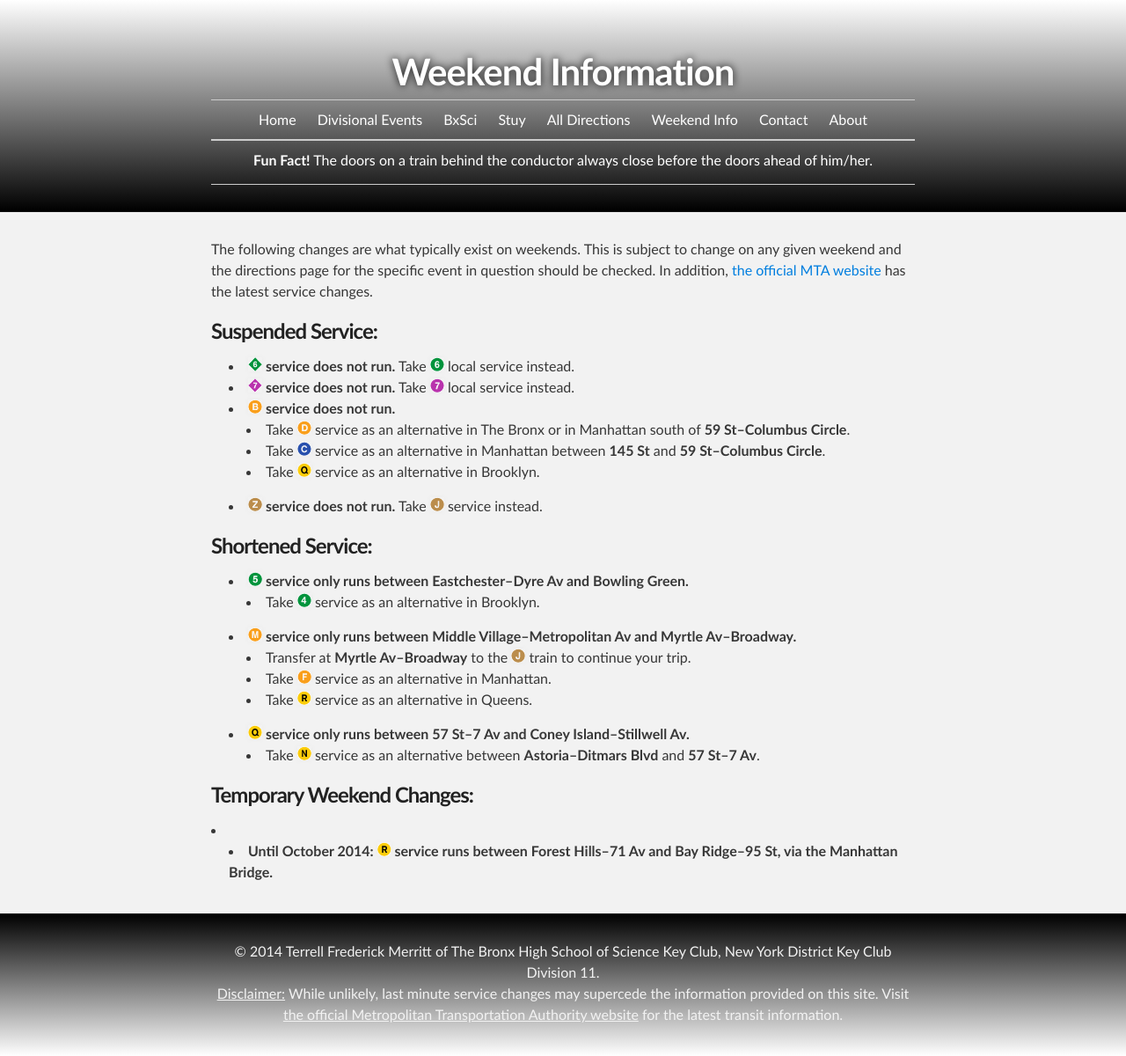
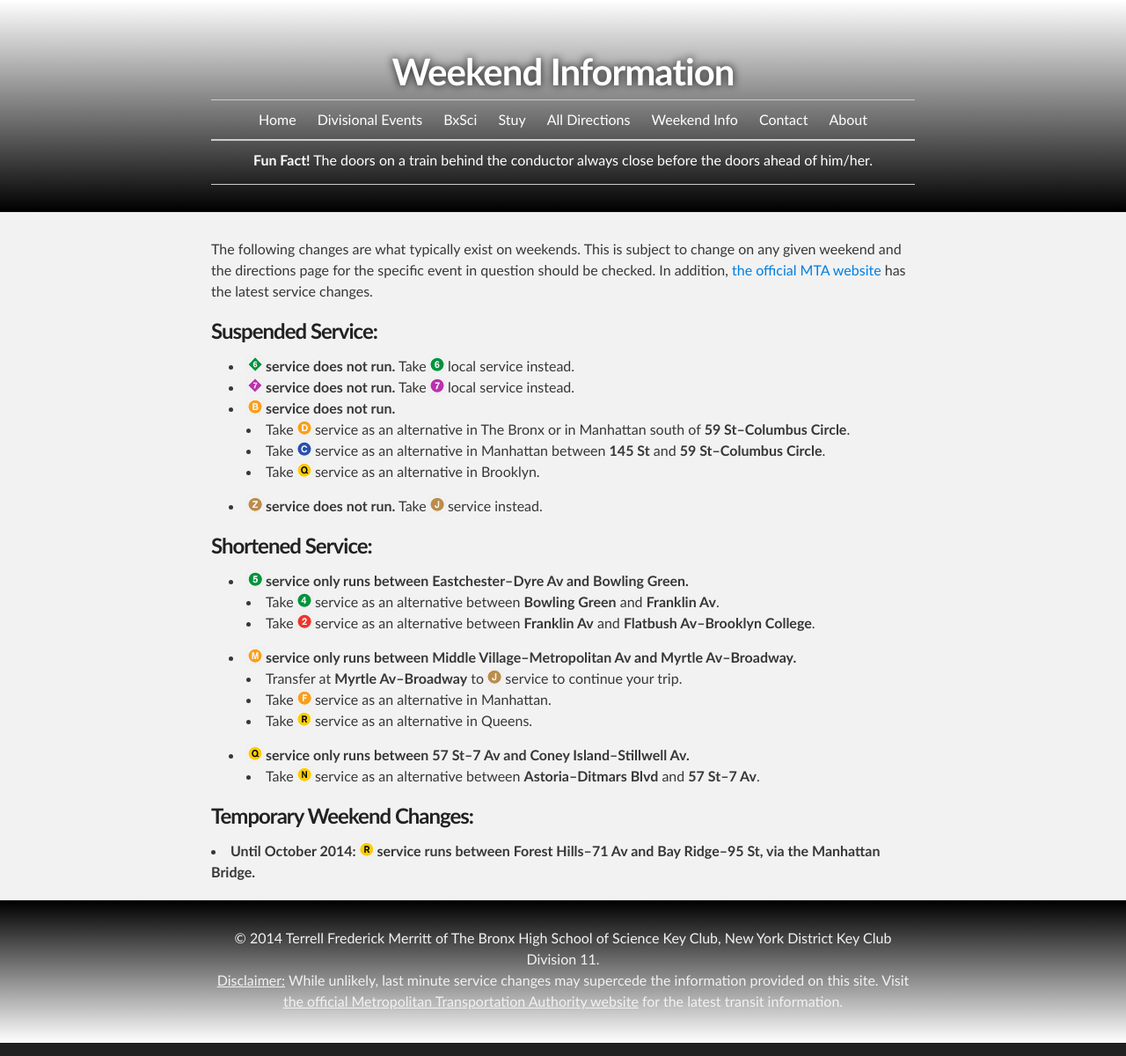
Before and after one commit to d11directions/d11directions.github.io, a Jekyll site: the page built from weekend_information/index.html, in a window 1280 px wide. Shown: the whole page at 88% size. Built offline with Jekyll 4.4.1, drawn with Linux system fonts in a browser that asks for light colours.

Commit message:
Update Weekend Information

```diff
--- a/weekend_information/index.html
+++ b/weekend_information/index.html
@@ -35,13 +35,14 @@ title: Weekend Information
       <li>
         <strong><img src="/img/5.png" alt="(5)"> service only runs between Eastchester&ndash;Dyre Av and Bowling Green.</strong>
         <ul>
-          <li>Take <img src="/img/4.png" alt="(4)"> service as an alternative in Brooklyn.</li>
+          <li>Take <img src="/img/4.png" alt="(4)"> service as an alternative between <strong>Bowling Green</strong> and <strong>Franklin Av</strong>.</li>
+          <li>Take <img src="/img/2.png" alt="(2)"> service as an alternative between <strong>Franklin Av</strong> and <strong>Flatbush Av&ndash;Brooklyn College</strong>.</li>
         </ul>
       </li>
       <li>
         <strong><img src="/img/M.png" alt="(M)"> service only runs between Middle Village&ndash;Metropolitan Av and Myrtle Av&ndash;Broadway.</strong>
         <ul>
-          <li>Transfer at <strong>Myrtle Av&ndash;Broadway</strong> to the <img src="/img/J.png" alt="(J)"> train to continue your trip.</li>
+          <li>Transfer at <strong>Myrtle Av&ndash;Broadway</strong> to <img src="/img/J.png" alt="(J)"> service to continue your trip.</li>
           <li>Take <img src="/img/F.png" alt="(F)"> service as an alternative in Manhattan.</li>
           <li>Take <img src="/img/R.png" alt="(R)"> service as an alternative in Queens.</li>
         </ul>
@@ -56,9 +57,7 @@ title: Weekend Information
 
     <h3>Temporary Weekend Changes:</h3>
     <li>
-        <ul>
-          <li><strong>Until October 2014: <img src="/img/R.png" alt="(R)"> service runs between Forest Hills&ndash;71 Av and Bay Ridge&ndash;95 St, via the Manhattan Bridge.</strong></li>
-        </ul>
+      <strong>Until October 2014: <img src="/img/R.png" alt="(R)"> service runs between Forest Hills&ndash;71 Av and Bay Ridge&ndash;95 St, via the Manhattan Bridge.</strong>
     </li>
   </section>
 </div>
```
